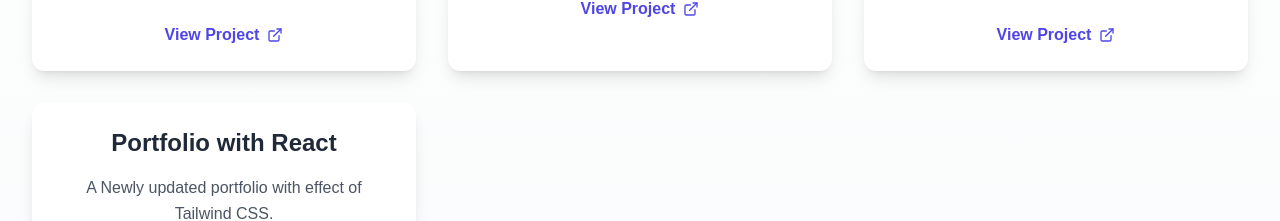
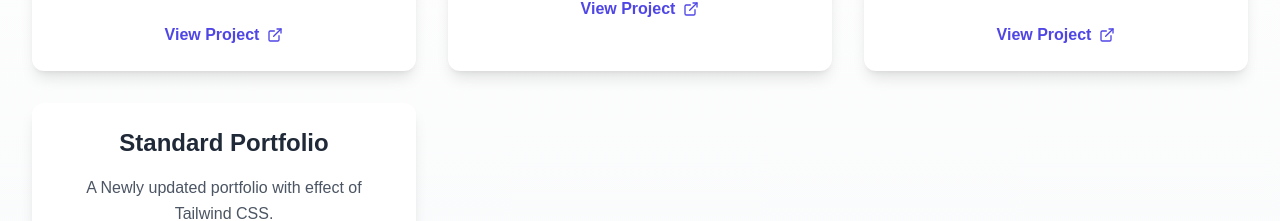
Before and after one commit to rishichalla02/Portfolio-React, a React (Create React App) app: page / in a window 1280 px wide. Shown: the part 3316-3537 px from the top of the page. Built offline with nearby package versions, Linux system fonts and the light colour scheme.

Commit message:
portfolio

```diff
--- a/src/components/Project.js
+++ b/src/components/Project.js
@@ -27,9 +27,9 @@
     },
     {
       id: 4,
-      title: "Portfolio with React",
+      title: "Standard Portfolio",
       description: "A Newly updated portfolio with effect of Tailwind CSS.",
-      link: "https://example.com",
+      link: "https://github.com/rishichalla02/Portfolio-React",
       technologies: ["React", "Node.js", "Taileind CSS"],
     },
   ];
```
